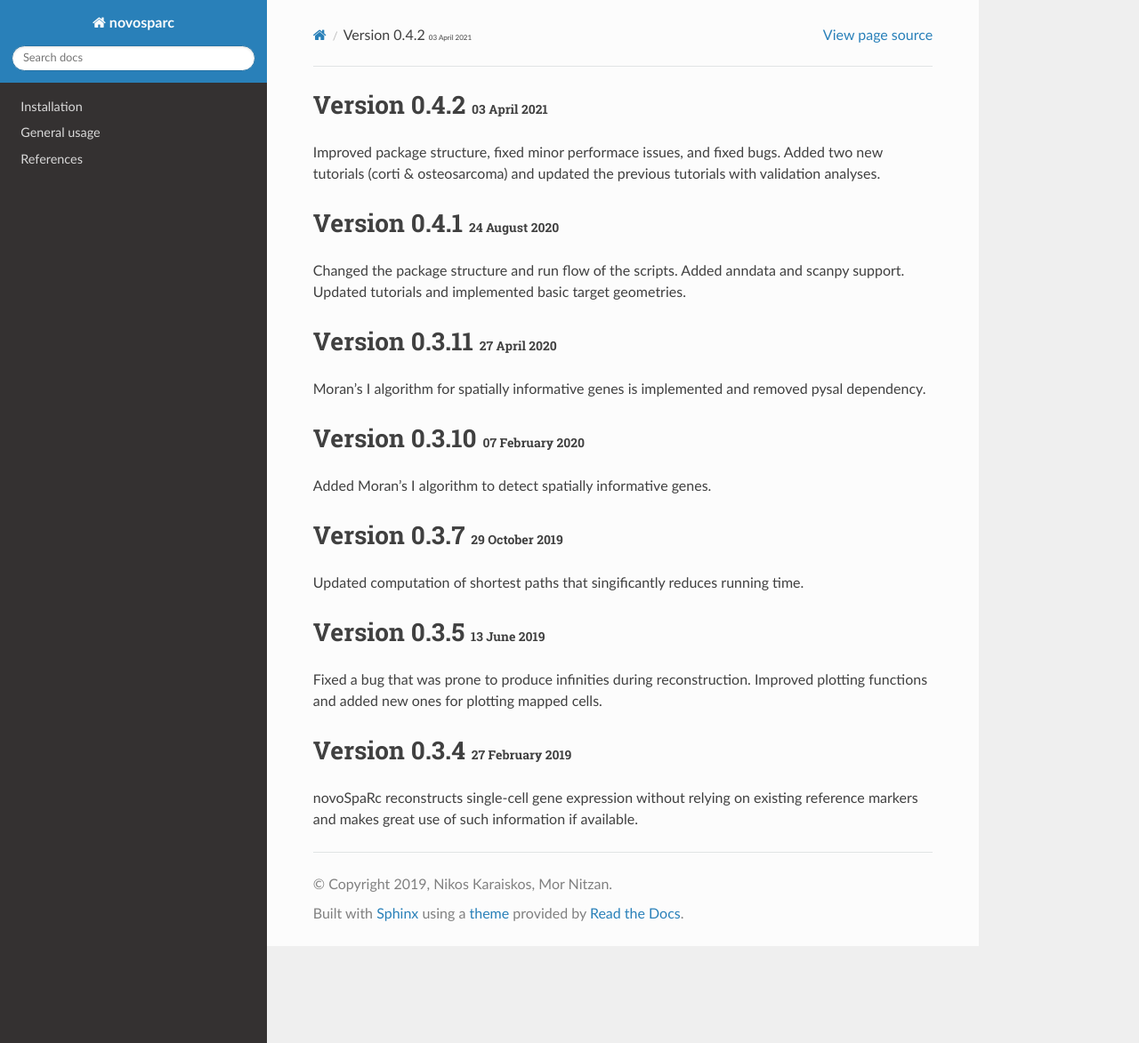
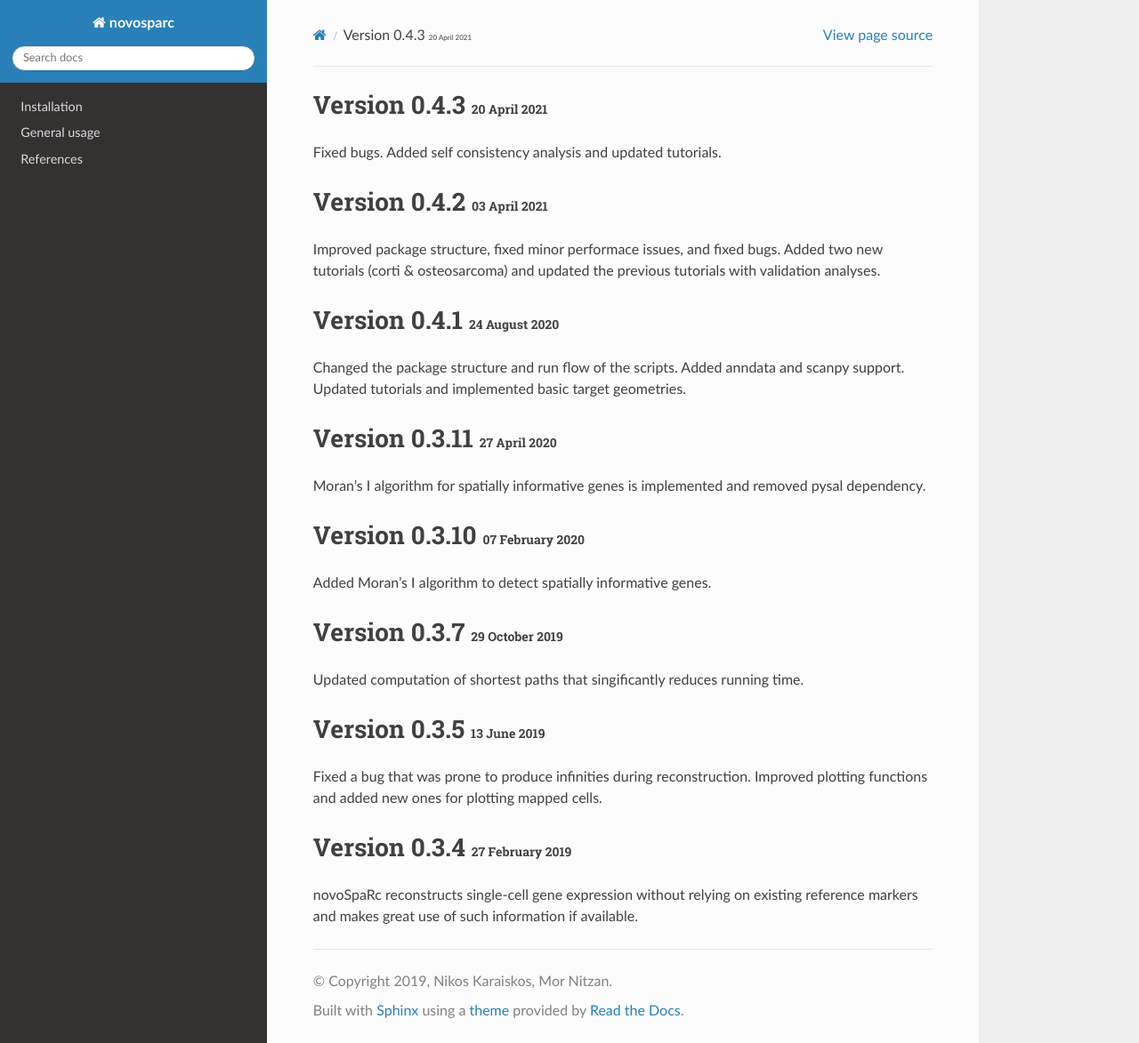
Before and after one commit to rajewsky-lab/novosparc, a Sphinx documentation site: the page built from docs/release_notes.rst, in a window 1280 px wide and 1173 px high. Shown: the whole window at 89% size. Built offline with Sphinx 7.4.7 and the Read the Docs theme 2.0.0, drawn with Linux system fonts in a browser that asks for light colours.

Commit message:
Updated version number

```diff
--- a/docs/release_notes.rst
+++ b/docs/release_notes.rst
@@ -1,6 +1,10 @@
 .. role:: small
 .. role:: smaller
 .. role:: noteversion
+
+Version 0.4.3 :small:`20 April 2021`
+---------------------------------------
+Fixed bugs. Added self consistency analysis and updated tutorials.
 
 Version 0.4.2 :small:`03 April 2021`
 ---------------------------------------
--- a/novosparc/__init__.py
+++ b/novosparc/__init__.py
@@ -10,7 +10,7 @@
     'enes.senel@mdc-berlin.de',
     'noa.moriel@mail.huji.ac.il'
 ])
-__version__ = '0.4.2'
+__version__ = '0.4.3'
 
 from . import plotting as pl
 from . import preprocessing as pp
```
